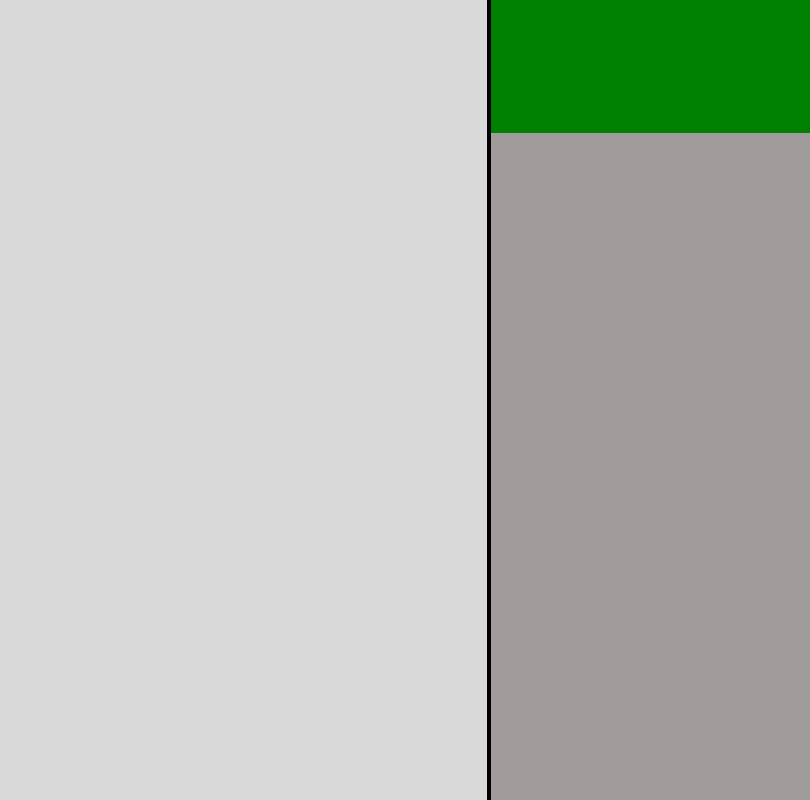
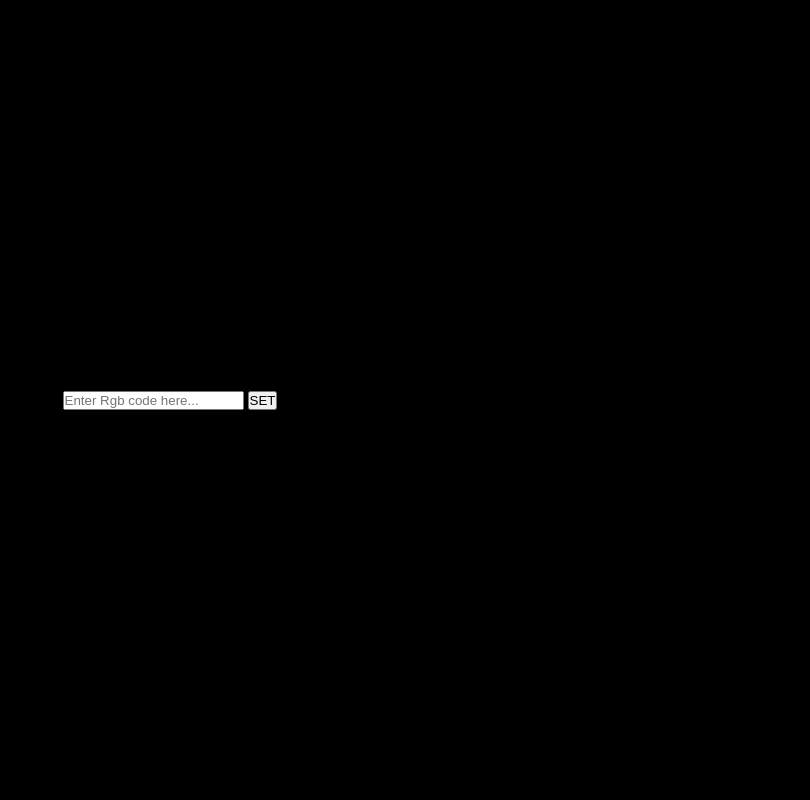
Before and after one commit to Hackpython368/Zero-To-Hero, a plain HTML site: page Colour Picker/index.html in a window 1280 px wide. Shown: the whole page, without its empty margins (470-1280 px from the left). Drawn offline with Linux system fonts and the light colour scheme.

Commit message:
Completed the third program that is color picker .

```diff
--- a/Colour Picker/index.html
+++ b/Colour Picker/index.html
@@ -8,10 +8,11 @@
 </head>
 <body>
     <div id="container">
-        <div id="main-container"></div>
-        <div id="shade-container">
-            <div class="shades"></div>
+        <div id="main-container">
+            <input type="text" placeholder="Enter Rgb code here..." id="color">
+            <button id="set">SET</button>
         </div>
     </div>
+    <script src="script.js"></script>
 </body>
 </html>
--- a/Colour Picker/script.js
+++ b/Colour Picker/script.js
@@ -0,0 +1,3 @@
+document.getElementById('set').addEventListener('click',()=>{
+    let body = document.getElementById('container').style.backgroundColor = document.getElementById('color').value;
+})
--- a/Colour Picker/style.css
+++ b/Colour Picker/style.css
@@ -1,6 +1,7 @@
 html,body{
     width: 100%;
     height: 100%;
+    align-content: center;
 }
 
 *{
@@ -9,27 +10,18 @@ html,body{
 }
 
 #container{
+    margin: auto;
+    height: 100%;
     width: 100%;
-    height: 100%;
-    display: flex;
+    background-color: black;
+    text-align: center;
+    align-content: center;
 }
 
 #main-container{
-    width: 75%;
-    height: 100%;
-    background-color: #D9D9D9;
-    border-right: 2px solid black;
+    margin: auto;
+    background-color: black;
+    border-radius: 10px;
+    padding: 20px;
+    width: fit-content;
 }
-
-#shade-container{
-    width: 25%;
-    height: 100%;
-    background-color: #A09C9C;
-    border-left: 2px solid black;
-}
-
-.shades{
-    width: 100%;
-    height: 16.6%;
-    background-color: green;
-}
```
